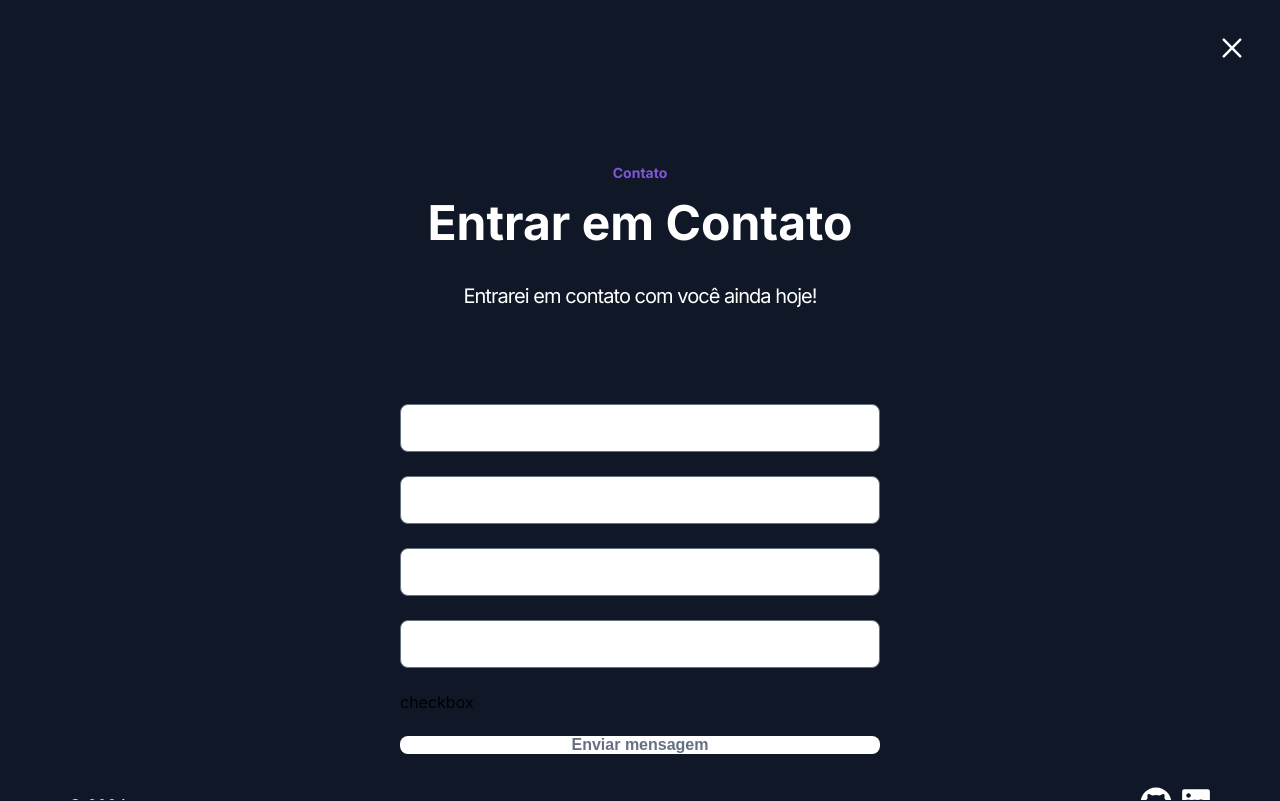
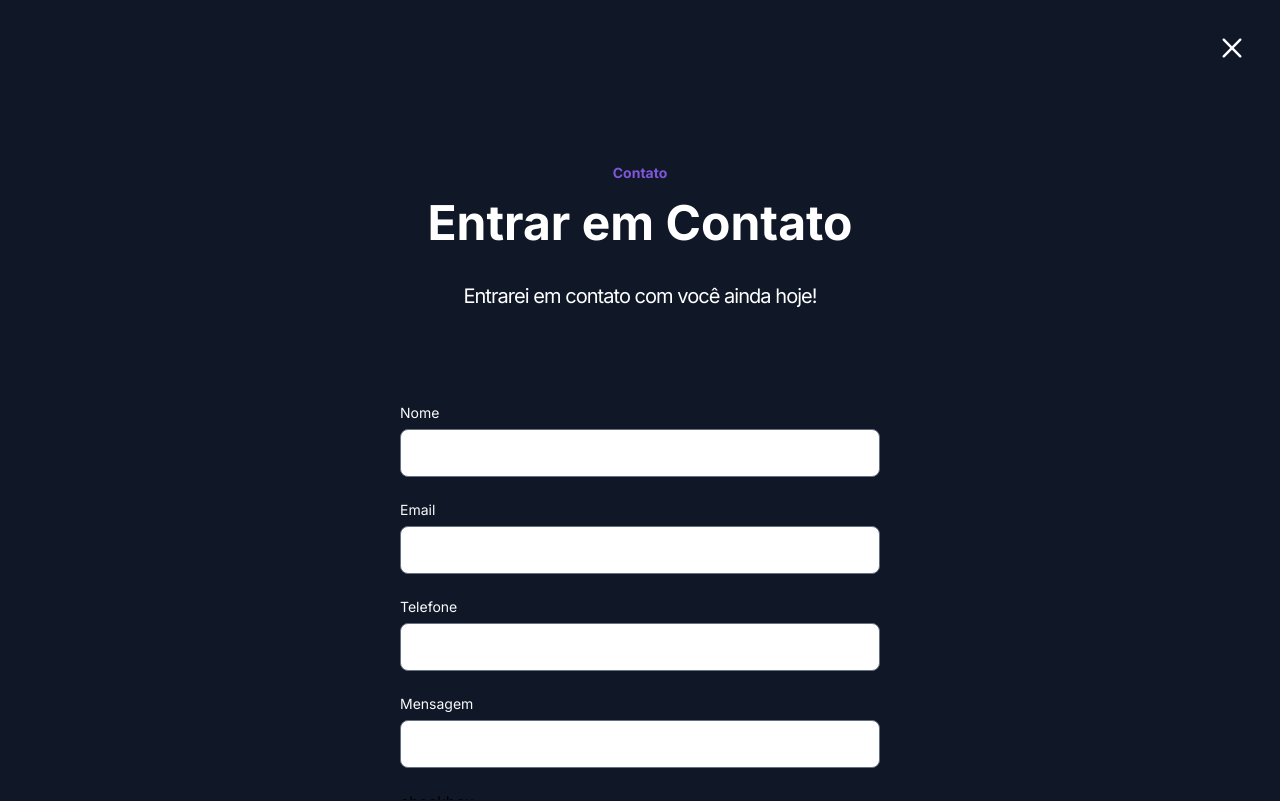
Before and after one commit to matheusgrodrigues/portfolio-backup-inativo, a Next.js app: page / in a window 1280 px wide. Both pictures are taken after a click on the button "Entre em Contato". Built offline with nearby package versions, Linux system fonts and the light colour scheme.

Commit message:
Criando molecule inputwithlabel

```diff
--- a/src/components/atoms/Input.tsx
+++ b/src/components/atoms/Input.tsx
@@ -1,6 +1,5 @@
 import React from 'react';
 
-import { useFormContext } from 'react-hook-form';
 import styled from 'styled-components';
 
 interface InputStyledProps {}
@@ -18,13 +17,9 @@ const InputStyled = styled.input<InputStyledProps>`
     color: ${(props) => props.theme.ref.colors['gray500']};
 `;
 
-interface InputProps extends React.DetailedHTMLProps<React.InputHTMLAttributes<HTMLInputElement>, HTMLInputElement> {}
+export interface InputProps
+    extends React.DetailedHTMLProps<React.InputHTMLAttributes<HTMLInputElement>, HTMLInputElement> {}
 
-// TODO: isolar o register em um component Field, para separar UI da regra de negocio.
-const Input: React.FC<InputProps> = ({ name, ...props }) => {
-    const { register } = useFormContext();
-
-    return <InputStyled {...props} {...register(`${name}`)} />;
-};
+const Input: React.FC<InputProps> = ({ ...props }) => <InputStyled {...props} />;
 
 export default Input;
--- /dev/null
+++ b/src/components/molecules/InputWithLabel.tsx
@@ -0,0 +1,38 @@
+import React from 'react';
+
+import styled from 'styled-components';
+
+import { useFormContext } from '@/src/core/components/Form/Form';
+
+import Input, { InputProps } from '../atoms/Input';
+
+const InputWithLabelContainer = styled.div`
+    display: flex;
+    flex-direction: column;
+    gap: ${(props) => props.theme.ref.spacing['spacing_8']};
+`;
+
+const LabelStyled = styled.label`
+    color: ${(props) => props.theme.ref.colors['gray50']};
+    font-size: ${(props) => props.theme.ref.fontSize['sm']};
+    font-weight: ${(props) => props.theme.ref.fontWeight['regular']};
+    text-transform: capitalize;
+`;
+
+interface InputWithLabelProps extends InputProps {
+    label: string;
+}
+
+// TODO: criar um componente para o register, para separar UI das regras de negócio.
+const InputWithLabel: React.FC<InputWithLabelProps> = ({ label, name, ...props }) => {
+    const { register } = useFormContext();
+
+    return (
+        <InputWithLabelContainer>
+            <LabelStyled htmlFor={name}>{label}</LabelStyled>
+            <Input id={name} {...props} {...register(`${name}`)} ref={null} />
+        </InputWithLabelContainer>
+    );
+};
+
+export default InputWithLabel;
--- a/src/components/pages/ModalContact/ModalContact.tsx
+++ b/src/components/pages/ModalContact/ModalContact.tsx
@@ -10,8 +10,9 @@ import Form, { FieldValues, SubmitHandler } from '@/src/core/components/Form/For
 
 import Display from '../../atoms/Display';
 import Button from '../../atoms/Button';
-import Input from '../../atoms/Input';
 import Text from '../../atoms/Text';
+
+import InputWithLabel from '../../molecules/InputWithLabel';
 
 import Footer from '../../organisms/Footer';
 
@@ -108,10 +109,10 @@ const ModalContact: React.ForwardRefRenderFunction<object, React.RefAttributes<M
 
                 <Form onSubmit={onSubmit}>
                     <FormContainer>
-                        <Input name="nome" />
-                        <Input name="email" />
-                        <Input name="telefone" />
-                        <Input name="mensagem" />
+                        <InputWithLabel label="nome" name="nome" maxLength={100} />
+                        <InputWithLabel label="email" name="email" maxLength={100} />
+                        <InputWithLabel label="telefone" name="telefone" maxLength={11} />
+                        <InputWithLabel label="mensagem" name="mensagem" maxLength={100} />
 
                         <p>checkbox</p>
 
--- a/src/core/components/Form/Form.tsx
+++ b/src/core/components/Form/Form.tsx
@@ -3,10 +3,11 @@ import React from 'react';
 import {
     UseFormRegisterReturn,
     UseFormRegister,
+    useFormContext,
     SubmitHandler,
+    FormProvider,
     FieldValues,
     useForm,
-    FormProvider,
 } from 'react-hook-form';
 
 interface FormProps
@@ -29,6 +30,6 @@ const Form: React.FC<FormProps> = ({ children, onSubmit }) => {
 
 export type { UseFormRegisterReturn, UseFormRegister, SubmitHandler, FieldValues };
 
-export { useForm };
+export { useFormContext, useForm };
 
 export default Form;
```
